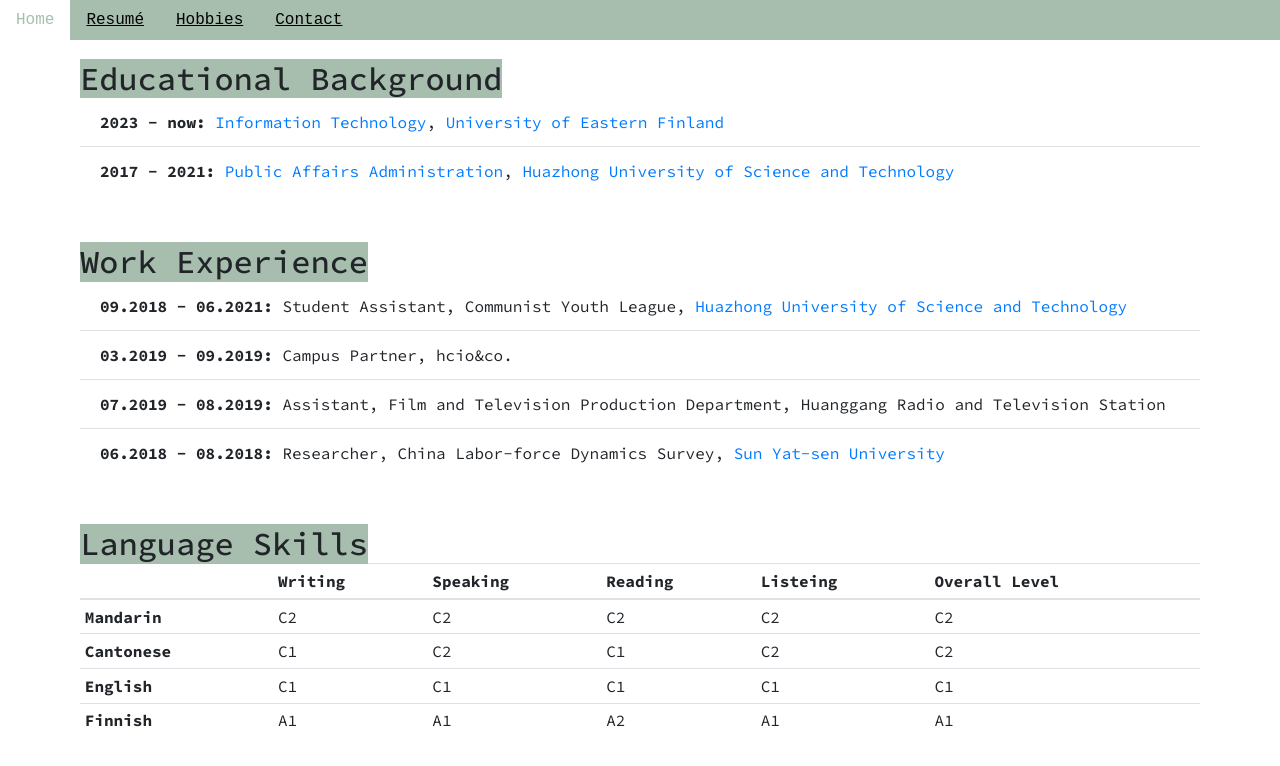
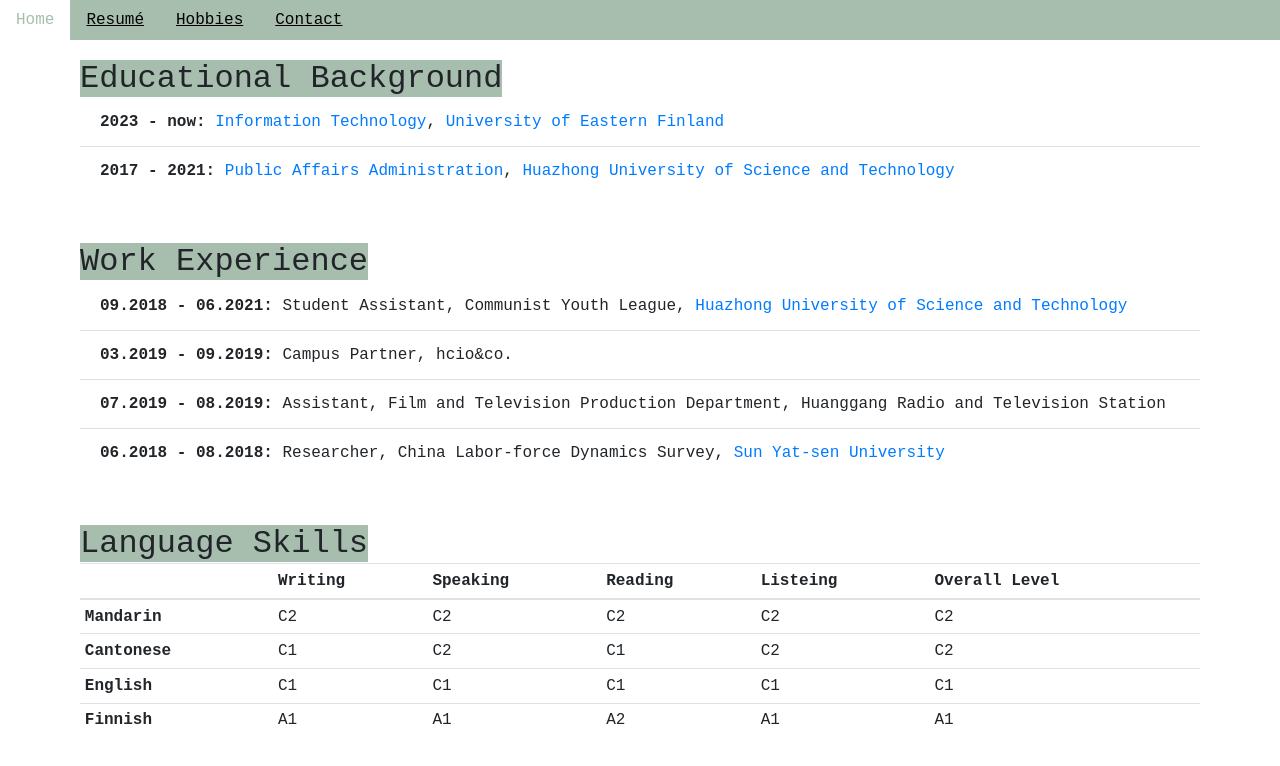
Before and after one commit to lei-cs/wohi-ex2, a plain HTML site: page cv.html in a window 1280 px wide. Drawn offline with nearby package versions, Linux system fonts and the light colour scheme.

Commit message:
Modify font in css

```diff
--- a/style.css
+++ b/style.css
@@ -63,7 +63,7 @@ div#infoCard {
 
 /* font */
 section {
-    font-family: "Source Code Pro", monospace;
+    font-family: monospace; /* delete "Source Code Pro" */
 }
 
 h2 {
```
